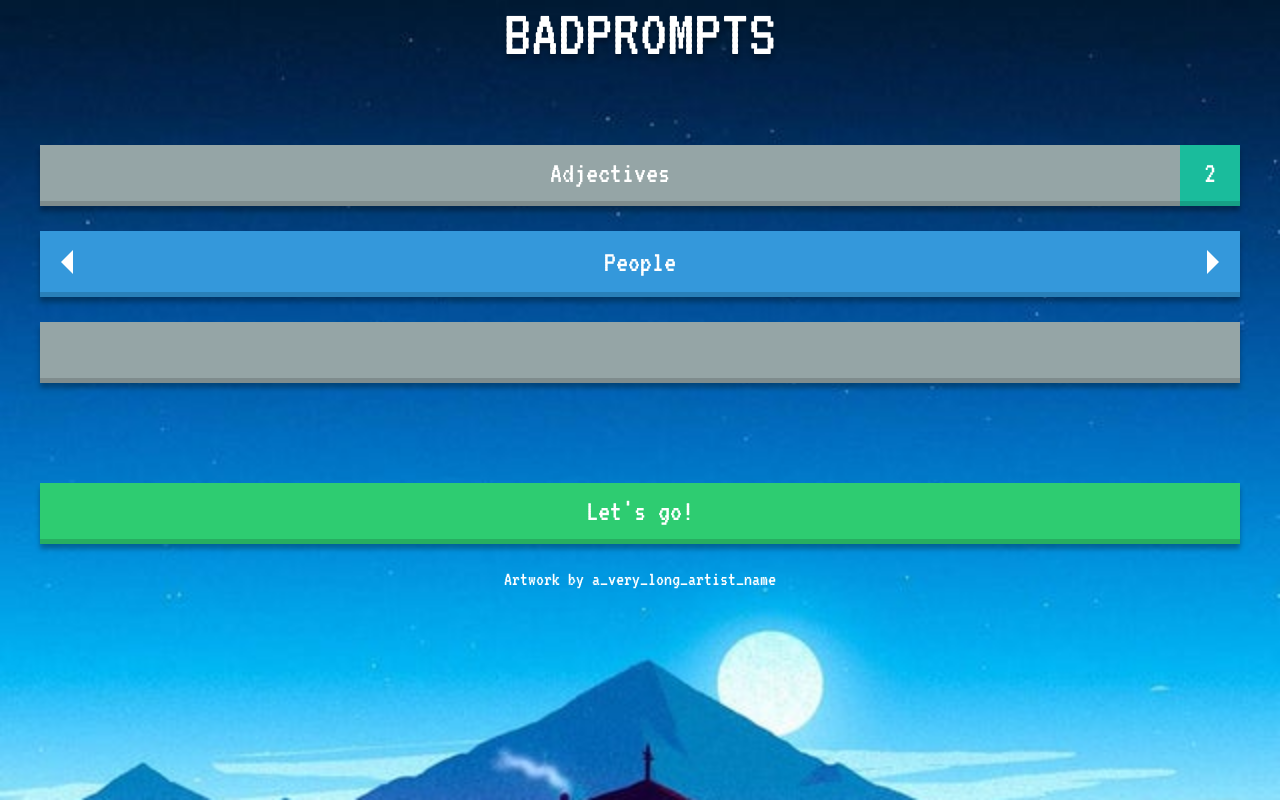
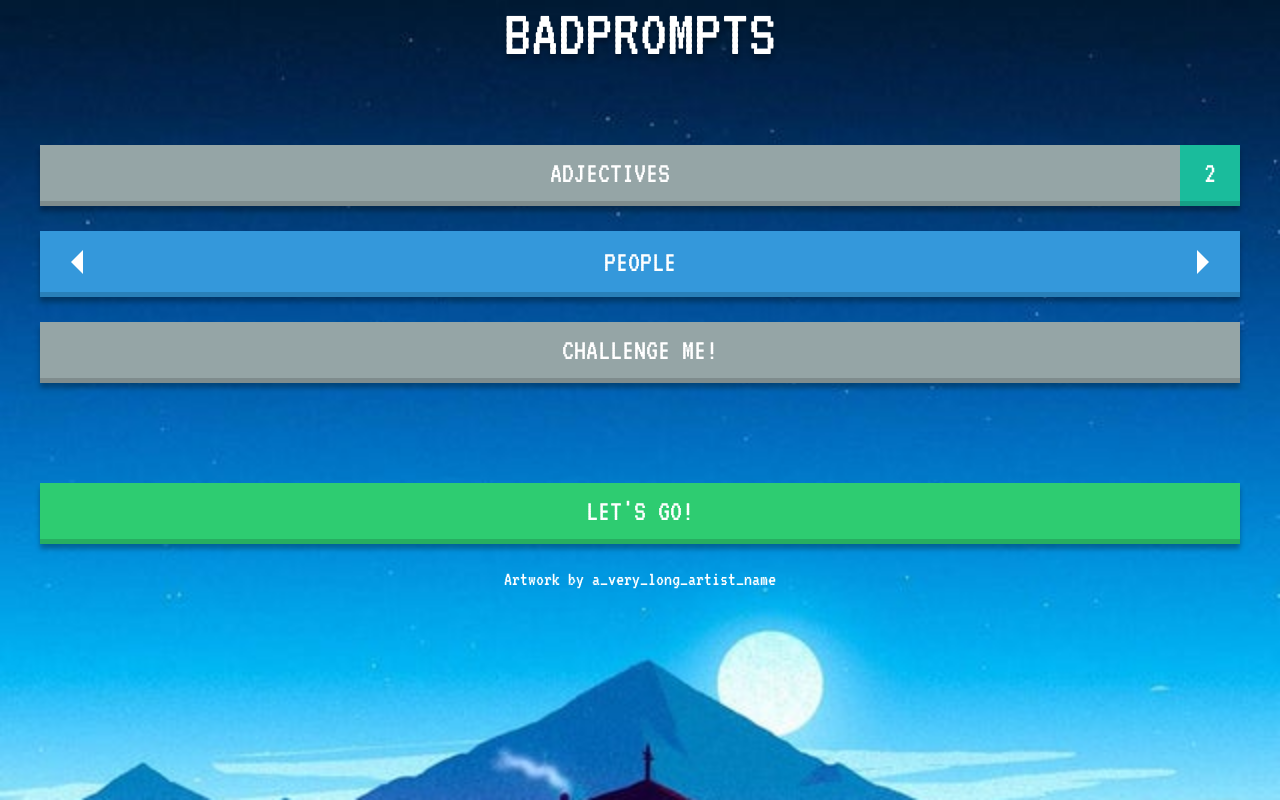
Before and after one commit to schatt3npakt/madprompts-app, a Vue app: page / in a window 1280 px wide. Built offline with nearby package versions, Linux system fonts and the light colour scheme.

Commit message:
-move slider and toggle button to components -add slider, toggle function and state

```diff
--- a/src/components/BaseButton.vue
+++ b/src/components/BaseButton.vue
@@ -31,6 +31,7 @@ export default Vue.extend({
     font-size: 30px;
     font-weight: normal;
     height: 61px;
+    text-transform: uppercase;
     transition: background-color 0.1s ease-out, box-shadow 0.1s ease-out,
       transform 0.1s ease-out;
     width: 100%;
--- /dev/null
+++ b/src/components/BaseSlider.vue
@@ -0,0 +1,161 @@
+<template>
+  <div class="slider">
+    <button
+      class="slider__button"
+      @click="storeDecreaseActiveItem"
+    />
+
+    <div class="slider__label">
+      <span
+        class="slider__label__text"
+        :class="[isActiveItem(item.id)? activeClass: '']"
+        :key="item.id"
+        v-for="item in storeSliderItems"
+      >
+        {{ item.name }}
+      </span>
+    </div>
+
+    <button
+      class="slider__button"
+      @click="storeIncreaseActiveItem"
+    />
+  </div>
+</template>
+
+<script lang="ts">
+import Vue from 'vue'
+
+export default Vue.extend({
+  computed: {
+    storeSliderItems (): Record<string, string | number> {
+      return this.$store.state.appView.formElements.slider.items
+    },
+    storeSliderItemsLength (): boolean {
+      return this.$store.state.appView.formElements.slider.items.length()
+    },
+    storeActiveSliderItem (): number {
+      return this.$store.state.appView.formElements.slider.activeItem
+    }
+  },
+  data () {
+    return {
+      activeClass: 'slider__label__text--active'
+    }
+  },
+  methods: {
+    isActiveItem: function (itemId: number): boolean {
+      return itemId === this.storeActiveSliderItem
+    },
+    storeDecreaseActiveItem: function (): void {
+      this.$store.commit('decreaseActiveItem')
+    },
+    storeIncreaseActiveItem: function (): void {
+      this.$store.commit('increaseActiveItem')
+    }
+  },
+  name: 'BaseSlider'
+})
+</script>
+
+<style lang="scss" scoped>
+.slider {
+  border: none;
+  border-bottom: 5px solid colors.$belize-hole;
+  display: flex;
+  border-radius: 0;
+  box-shadow: 0 5px 5px rgba(0, 0, 0, 0.3);
+  color: white;
+  font-size: 30px;
+  font-weight: normal;
+  height: 61px;
+  justify-content: space-between;
+  overflow: hidden;
+  width: 100%;
+
+  &:not(:last-child) {
+    margin: margins.$mobile-btn-margin;
+  }
+
+  &:active,
+  &:focus {
+    outline: none;
+  }
+
+  &__button {
+    background-color: colors.$peter-river;
+    border: none;
+    color: white;
+    display: block;
+    font-size: 30px;
+    font-weight: normal;
+    margin: 0;
+    padding: 0;
+    position: relative;
+    text-align: center;
+    transition:
+      background-color 0.1s ease-out,
+      transform 0.1s ease-out;
+    width: 85px;
+
+    &:active,
+    &:focus {
+      outline: none;
+    }
+
+    &:active {
+      background-color: colors.$belize-hole;
+      transform: translateY(5px);
+    }
+
+    &::after {
+      border-bottom: 12px solid transparent;
+      border-top: 12px solid transparent;
+      content: "";
+      display: block;
+      height: 0;
+      left: 50%;
+      position: absolute;
+      top: 50%;
+      transform: translate(-50%, -50%);
+      width: 0;
+    }
+
+    &:first-of-type {
+      &::after {
+        border-right:12px solid white;
+      }
+    }
+
+    &:last-of-type {
+      &::after {
+        border-left:12px solid white;
+      }
+    }
+  }
+
+  &__label {
+    background-color: colors.$peter-river;
+    margin: 0;
+    position: relative;
+    text-align: center;
+    width: 100%;
+
+    &__text {
+      background-color: transparent;
+      margin: 0;
+      opacity: 0;
+      padding: 0;
+      position: absolute;
+      text-transform: uppercase;
+      top: 50%;
+      transform: translate(-50%, -50%);
+      left: 50%;
+
+      &--active {
+        opacity: 1;
+      }
+    }
+  }
+}
+</style>
--- a/src/components/TheAppView.vue
+++ b/src/components/TheAppView.vue
@@ -26,21 +26,7 @@
             />
           </div>
 
-          <div class="slider">
-            <button
-              class="slider__button"
-              id="left"
-            />
-
-            <div class="slider__label">
-              <label class="slider__label__text">People</label>
-            </div>
-
-            <button
-              class="slider__button"
-              id="right"
-            />
-          </div>
+          <BaseSlider />
 
           <ToggleButton
             button-id="challenge"
@@ -65,11 +51,13 @@
 <script lang="ts">
 import Vue from 'vue'
 import BaseButton from './BaseButton.vue'
+import BaseSlider from './BaseSlider.vue'
 import ToggleButton from './ToggleButton.vue'
 
 export default Vue.extend({
   components: {
     BaseButton,
+    BaseSlider,
     ToggleButton
   },
   name: 'HelloWorld',
@@ -170,106 +158,9 @@ export default Vue.extend({
               margin: 0;
               padding: 0;
               text-align: center;
+              text-transform: uppercase;
               transform: none;
               width: 100%;
-            }
-          }
-
-          .slider {
-            border: none;
-            border-bottom: 5px solid colors.$belize-hole;
-            display: flex;
-            border-radius: 0;
-            box-shadow: 0 5px 5px rgba(0, 0, 0, 0.3);
-            color: white;
-            font-size: 30px;
-            font-weight: normal;
-            height: 61px;
-            justify-content: space-between;
-            overflow: hidden;
-            width: 100%;
-
-            &:not(:last-child) {
-              margin: margins.$mobile-btn-margin;
-            }
-
-            &:active,
-            &:focus {
-              outline: none;
-            }
-
-            &__button {
-              background-color: colors.$peter-river;
-              border: none;
-              color: white;
-              font-size: 30px;
-              font-weight: normal;
-              margin: 0;
-              padding: 0;
-              position: relative;
-              text-align: center;
-              transition:
-                background-color 0.1s ease-out,
-                transform 0.1s ease-out;
-              width: 60px;
-
-              &:active,
-              &:focus {
-                outline: none;
-              }
-
-              &:active {
-                background-color: colors.$belize-hole;
-                transform: translateY(5px);
-              }
-
-              &#left {
-                &::after {
-                  border-bottom: 12px solid transparent;
-                  border-right:12px solid white;
-                  border-top: 12px solid transparent;
-                  content: "";
-                  display: block;
-                  height: 0;
-                  left: 50%;
-                  position: absolute;
-                  top: 50%;
-                  transform: translate(-50%, -50%);
-                  width: 0;
-                }
-              }
-
-              &#right {
-                &::after {
-                  border-bottom: 12px solid transparent;
-                  border-left:12px solid white;
-                  border-top: 12px solid transparent;
-                  content: "";
-                  display: block;
-                  height: 0;
-                  left: 50%;
-                  position: absolute;
-                  top: 50%;
-                  transform: translate(-50%, -50%);
-                  width: 0;
-                }
-              }
-            }
-
-            &__label {
-              align-items: center;
-              background-color: colors.$peter-river;
-              display: flex;
-              justify-content: center;
-              margin: 0;
-              text-align: center;
-              width: 100%;
-
-              &__text {
-                background-color: transparent;
-                margin: 0;
-                padding: 0;
-              }
             }
           }
         }
--- a/src/components/ToggleButton.vue
+++ b/src/components/ToggleButton.vue
@@ -1,22 +1,25 @@
 <template>
   <BaseButton
     :buttonId="buttonId"
-    :buttonName="buttonName"
+    :buttonText="buttonText"
     :buttonType="buttonType"
     class="toggle-button"
-    :class="[this.$store.state.appView.formElements.challengeButton.isActive ? activeClass : '']"
-    @click.native="toggleChallenge"
-  />
+    :class="[storeIsActive? activeClass : '']"
+    @click.native="storeToggleChallenge" />
 </template>
 
 <script lang="ts">
 import Vue from 'vue'
 import BaseButton from './BaseButton.vue'
-import { mapState } from 'vuex'
 
 export default Vue.extend({
   components: {
     BaseButton
+  },
+  computed: {
+    storeIsActive (): boolean {
+      return this.$store.state.appView.formElements.challengeButton.isActive
+    }
   },
   data () {
     return {
@@ -24,7 +27,7 @@ export default Vue.extend({
     }
   },
   methods: {
-    toggleChallenge () {
+    storeToggleChallenge () {
       this.$store.commit('toggleChallenge')
     }
   },
@@ -32,6 +35,7 @@ export default Vue.extend({
   props: {
     buttonId: String,
     buttonName: String,
+    buttonText: String,
     buttonType: String
   }
 })
--- a/src/store/index.ts
+++ b/src/store/index.ts
@@ -9,10 +9,26 @@ export default new Vuex.Store({
   modules: {
   },
   mutations: {
+    decreaseActiveItem (state) {
+      const slider = state.appView.formElements.slider
+
+      slider.activeItem === 0
+        ? slider.activeItem = slider.items.length - 1
+        : slider.activeItem--
+    },
+    increaseActiveItem (state) {
+      const slider = state.appView.formElements.slider
+
+      slider.activeItem === slider.items.length - 1
+        ? slider.activeItem = 0
+        : slider.activeItem++
+    },
     toggleChallenge (state) {
-      state.appView.formElements.challengeButton.isActive
-        ? state.appView.formElements.challengeButton.isActive = false
-        : state.appView.formElements.challengeButton.isActive = true
+      const challengeButton = state.appView.formElements.challengeButton
+
+      challengeButton.isActive
+        ? challengeButton.isActive = false
+        : challengeButton.isActive = true
     }
   },
   state: {
@@ -20,6 +36,19 @@ export default new Vuex.Store({
       formElements: {
         challengeButton: {
           isActive: false
+        },
+        slider: {
+          activeItem: 0,
+          items: [
+            {
+              id: 0,
+              name: 'People'
+            },
+            {
+              id: 1,
+              name: 'Places'
+            }
+          ]
         }
       }
     }
--- a/vue.config.js
+++ b/vue.config.js
@@ -3,6 +3,7 @@ module.exports = {
     loaderOptions: {
       sass: {
         prependData: `
+            @use "src/scss/vars/animations" as animations;
             @use "src/scss/vars/colors" as colors;
             @use "src/scss/vars/margins" as margins;
             @use "src/scss/fonts" as fonts;
```
Also changed, not shown: src/scss/vars/_animations.scss (added).
